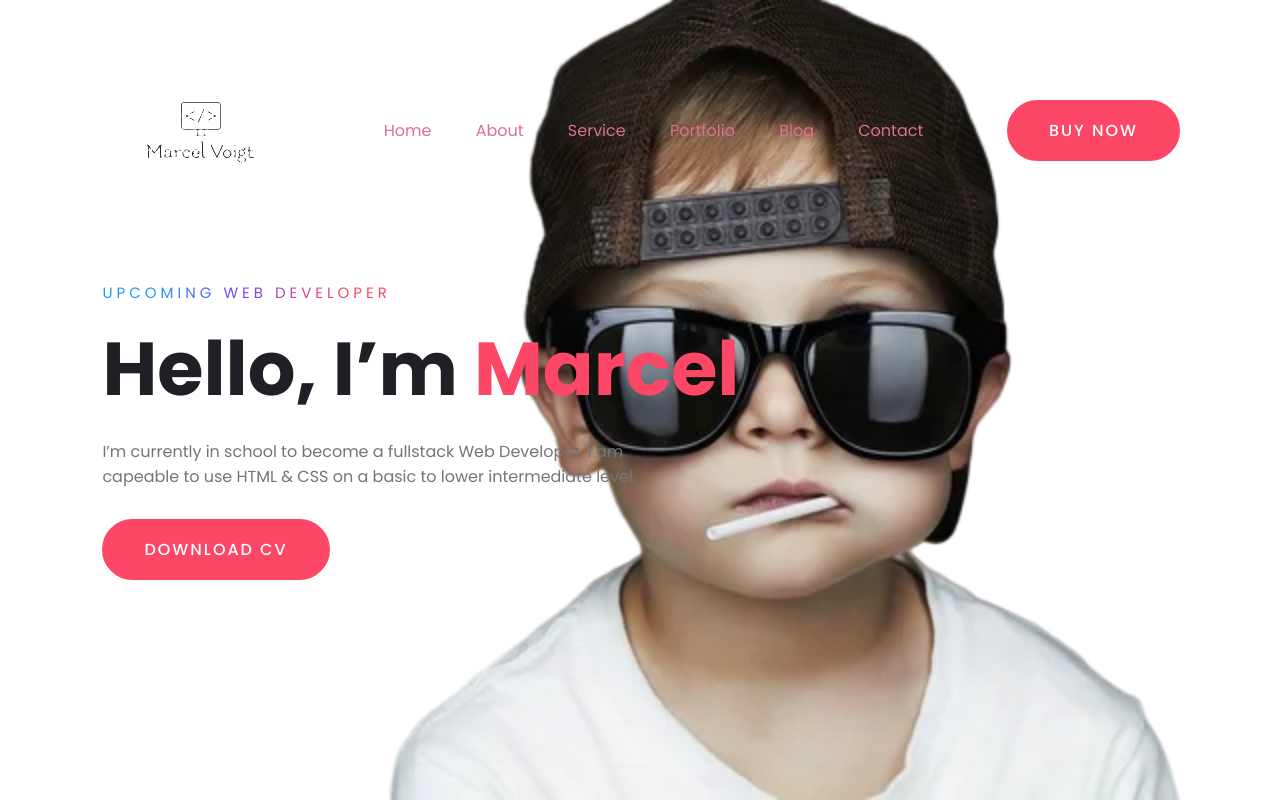
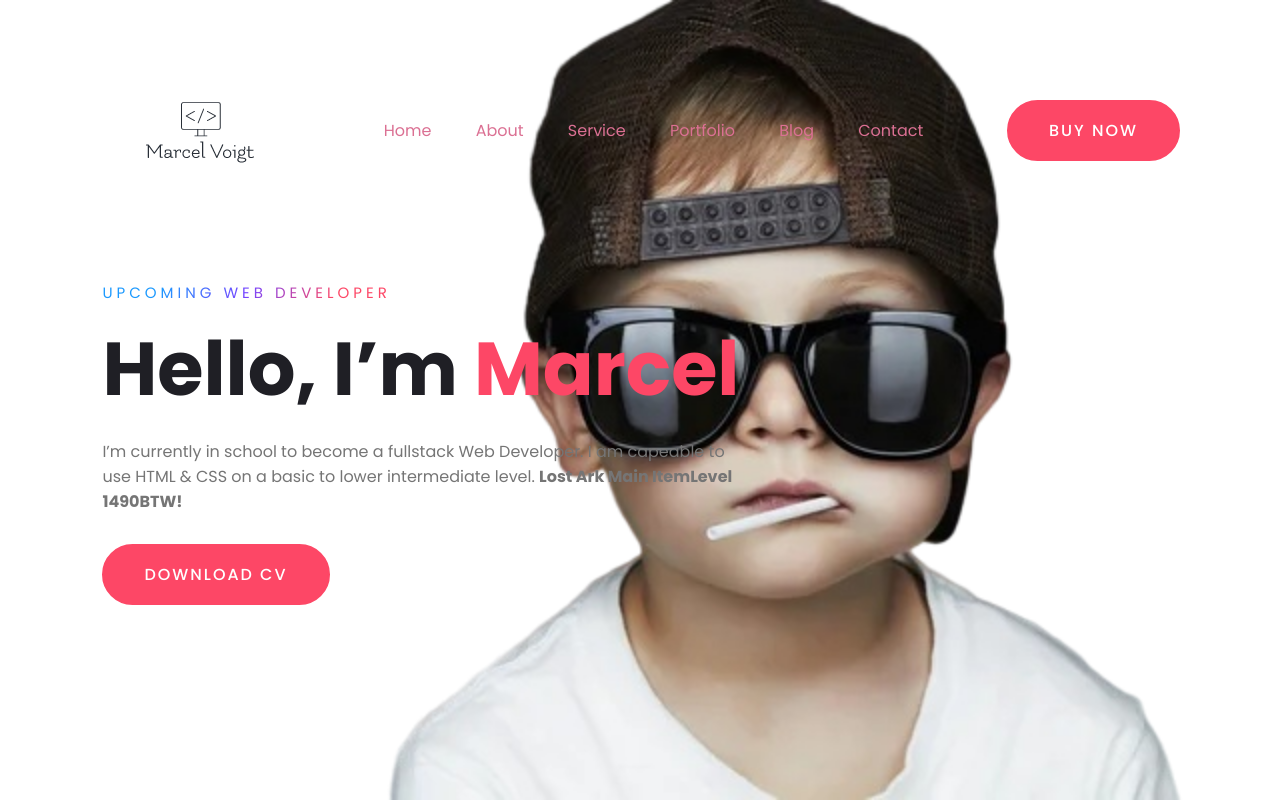
Before and after one commit to MarcelVoigt92/Portfolio, a plain HTML site: page content/index.html in a window 1280 px wide. Drawn offline with Linux system fonts and the light colour scheme.

Commit message:
lululululu

```diff
--- a/content/index.html
+++ b/content/index.html
@@ -11,7 +11,7 @@
   <body>
     <div class="hero">
       <nav>
-        <img src="/images/logoMe (1).png" class="logo" />
+        <img src="/images/logoMe.png" class="logo" />
         <ul>
           <li><a href="#">Home</a></li>
           <li><a href="#">About</a></li>
@@ -29,6 +29,7 @@
         <p>
           I’m currently in school to become a fullstack Web Developer. I am
           capeable to use HTML & CSS on a basic to lower intermediate level.
+          <b> Lost Ark Main ItemLevel 1490BTW!</b>
         </p>
         <a href="#" class="btn">Download CV</a>
       </div>
```
